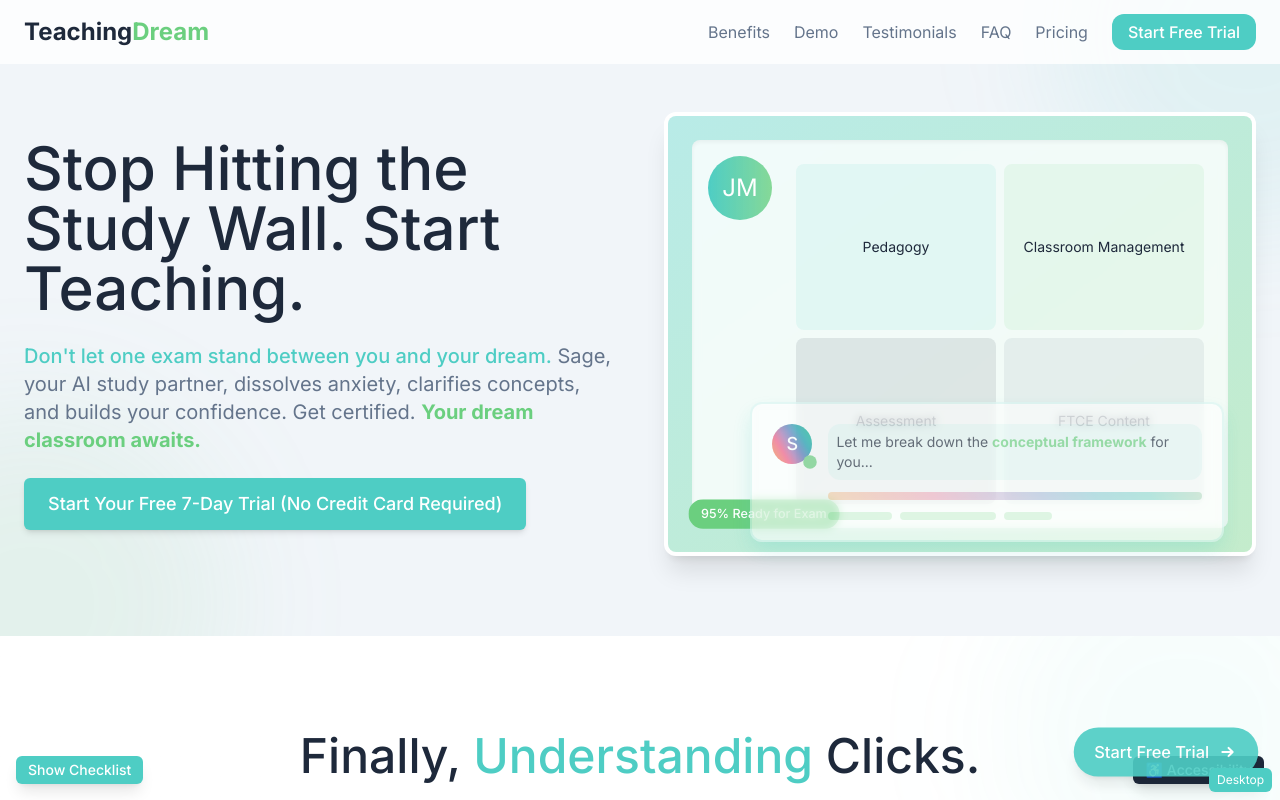
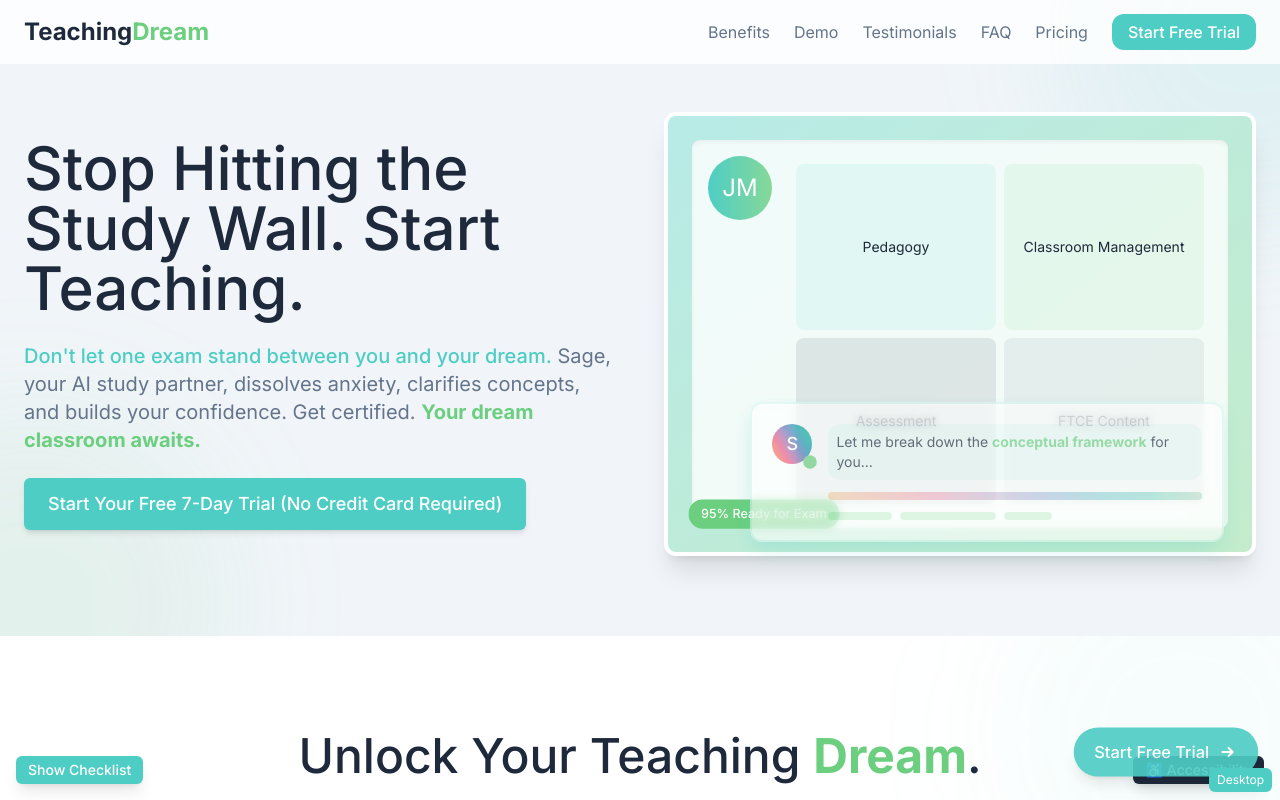
Before and after one commit to EladioAMendez/visions_align, a Next.js app: page / in a window 1280 px wide. Shown: the top 800 px of the page. Built offline with nearby package versions, Linux system fonts and the light colour scheme; a web font is replaced by a local one.

Commit message:
Benefit headline updated

```diff
--- a/components/sections/BenefitsSection.jsx
+++ b/components/sections/BenefitsSection.jsx
@@ -108,7 +108,7 @@
         >
           {/* Enhanced section heading with highlight */}
           <h2 className="text-3xl md:text-4xl lg:text-5xl font-medium text-primary mb-6">
-            Finally, <Highlight>Understanding</Highlight> Clicks.
+            Unlock Your Teaching <Accent>Dream</Accent>.
           </h2>
 
           <p className="text-lg text-secondary max-w-2xl mx-auto leading-relaxed">
```
Also changed, not shown: 1 other file (tests, documents, lock files or other folders).
